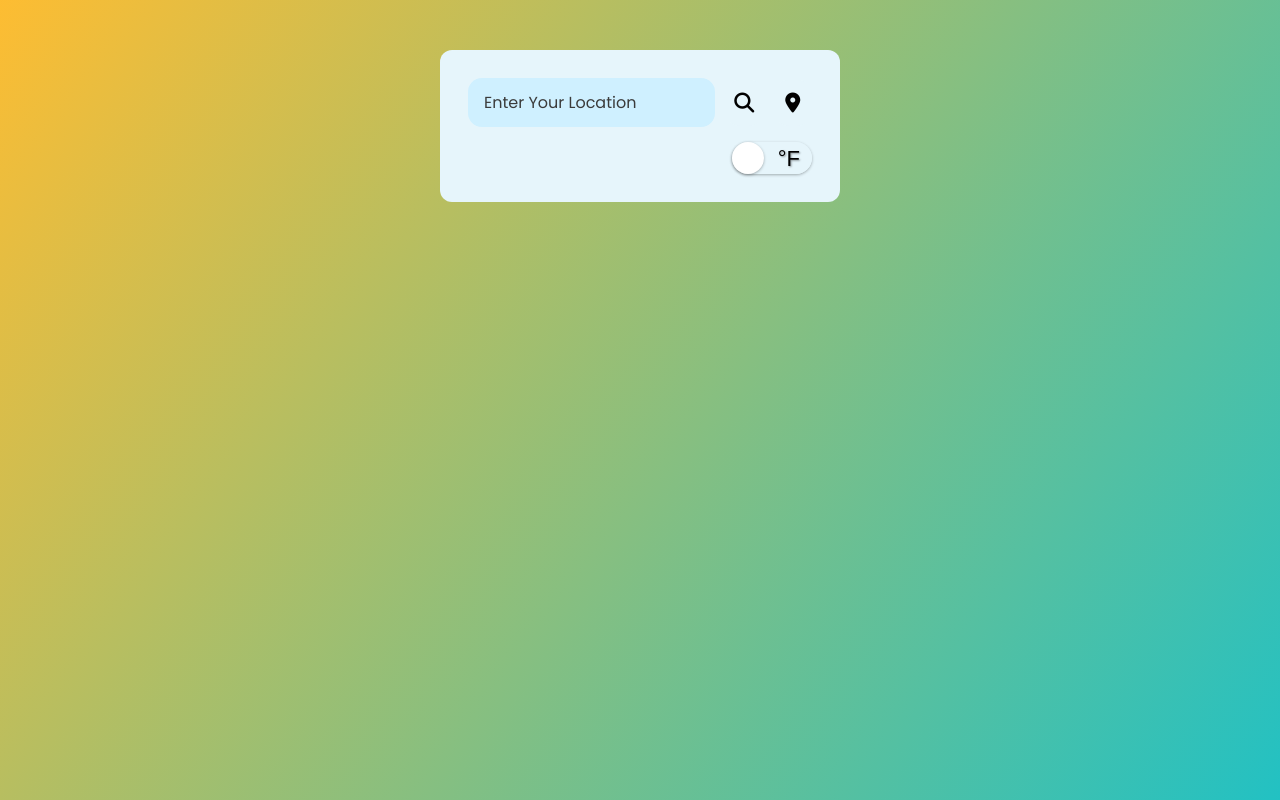
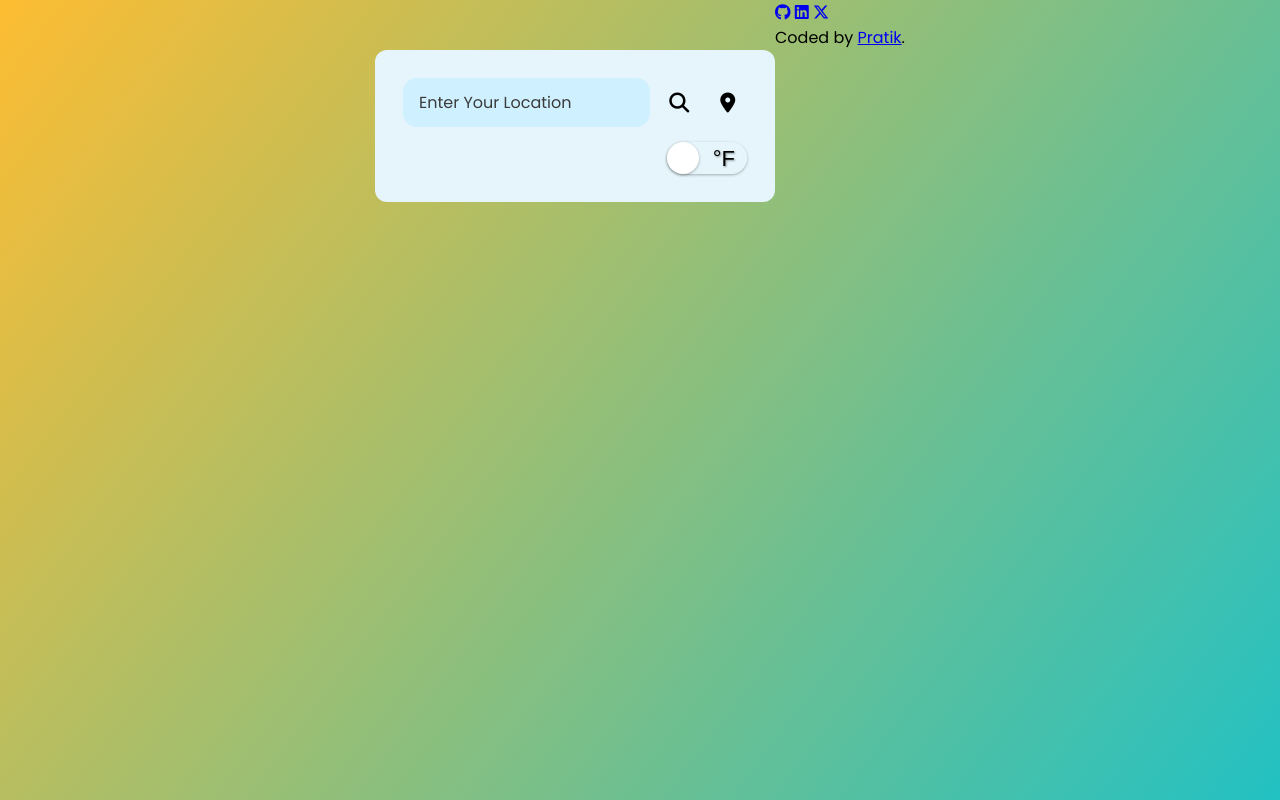
Before and after one commit to mrpp2001/WeatherWebApp-DOTIX, a plain HTML site: page index.html in a window 1280 px wide. Drawn offline with Linux system fonts and the light colour scheme.

Commit message:
Update index.html

```diff
--- a/index.html
+++ b/index.html
@@ -59,6 +59,16 @@
         </div>
     </div>
 
+
+    <div class="attribution">
+        <div class="social">
+            <a href="https://twitter.com/pratikprodev"><i class="fa-brands fa-github" target="_blank"></i></a>
+            <a href="https://www.linkedin.com/in/pratik-dev01"><i class="fa-brands fa-linkedin" target="_blank"></i></a>
+            <a href="https://github.com/mrpp2001"><i class="fa-brands fa-x-twitter" target="_blank"></i></a>
+        </div>
+        Coded by <a href="https://github.com/mrpp2001" target="_blank">Pratik</a>.
+    </div>
+
     <script src="https://kit.fontawesome.com/3277ba494d.js" crossorigin="anonymous"></script>
     <script src="script.js"></script>
 </body>
```
